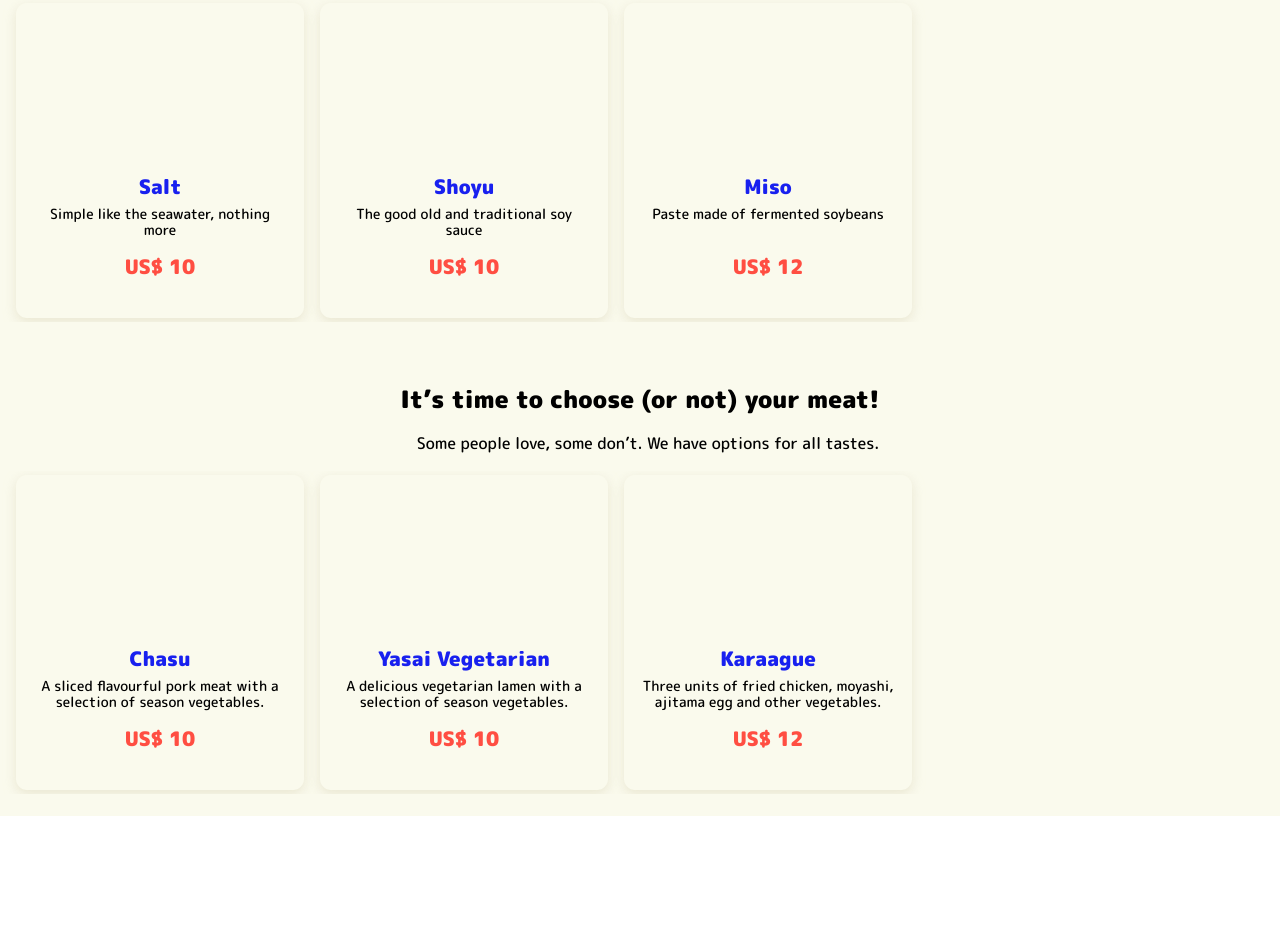
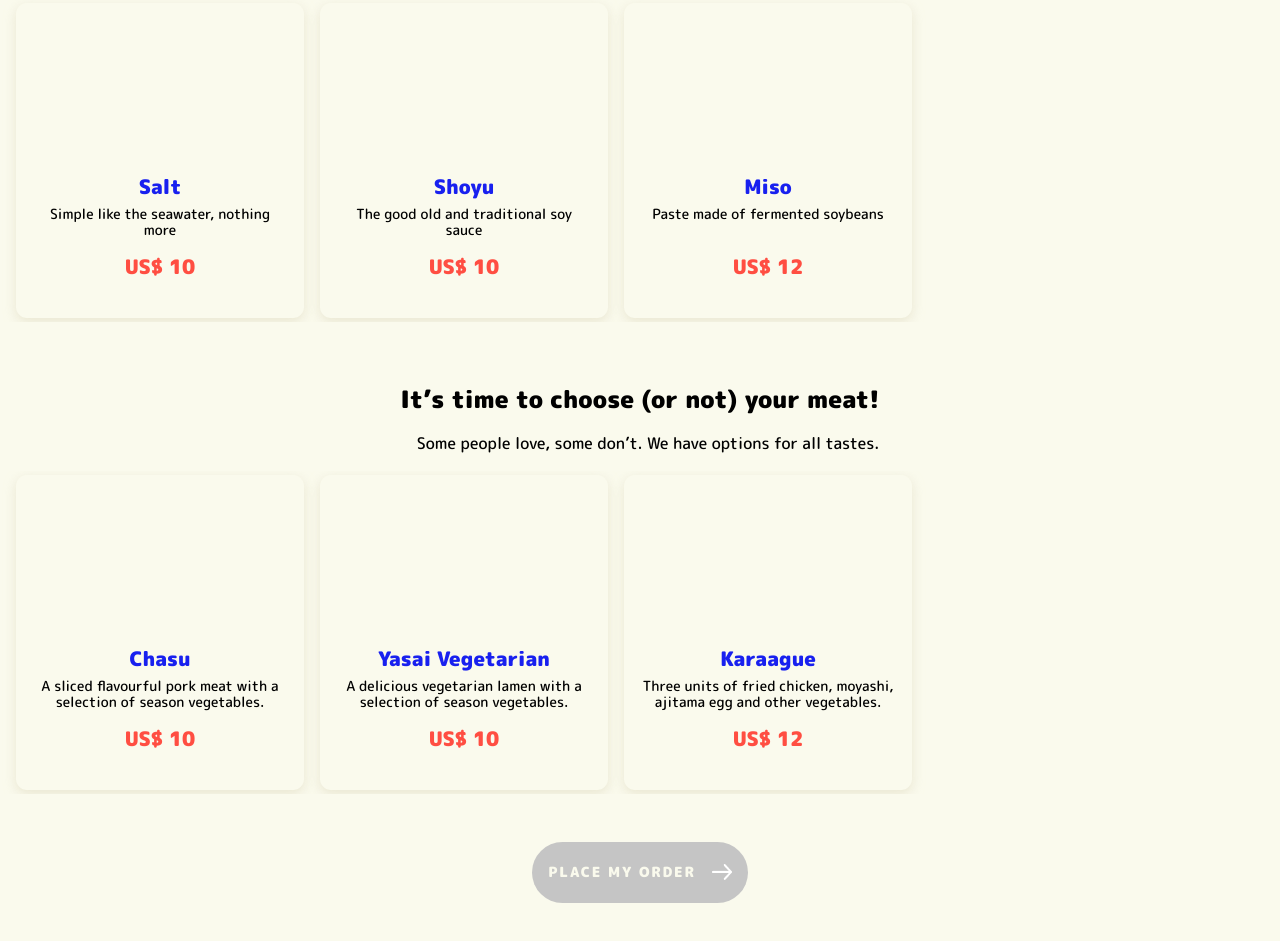
Before and after one commit to andre-cabral/ramengo, a website built with Parcel: page index.html in a window 1280 px wide. Shown: the part 579-1520 px from the top of the page. Before the commit the page ends 1395 px from the top, so only its background shows below. Built offline with nearby package versions, Linux system fonts and the light colour scheme; files whose address does not match are found by name.

Commit message:
feat: order button html and css done

```diff
--- a/index.html
+++ b/index.html
@@ -16,11 +16,12 @@
   </head>
 
   <body>
+    <div class="wrapper" id="order">
       <header class="header">
         <h1 class="header__logo"><img class="header__balao-azul" src="images/header/logo.png" alt="ramenGO!" /></h1>
         <img class="header__image" src="images/header/ilustracao.png" alt="Entregadora" />
         <h2 class="header__title">ラーメン</h3>
-      <h2 class="header__text--big">GO!</h3>
+        <h2 class="header__text header__text--big">GO!</h3>
         <h3 class="header__text">Enjoy a good ramen in the comfort of your house. Create your own ramen and choose your favorite flavour combination!</h3>
       </header>
 
@@ -76,5 +77,9 @@
         </div>
       </section>
 
+      <div class="container container--order">
+        <button class="button" name="order" id="order">Place my order</button>
+      </div>
+    </div>
   </body>
 </html>
--- a/index.scss
+++ b/index.scss
@@ -3,9 +3,10 @@ $blue: #1820EF;
 $red: #FF4E42;
 $yellow: #FFC024;
 $white: #FAFAED;
+$grey: #C5C5C5;
 
-$active-color: $blue;
-$inactive-color: $white;
+$color-active: $blue;
+$color-inactive: $white;
 
 $font-family-primary: "M PLUS Rounded 1c", sans-serif;
 
@@ -18,6 +19,10 @@ $weight-black: 900;
 
 body {
   font-family: $font-family-primary;
+}
+
+.wrapper {
+  background-color: $color-inactive;
 }
 
 .header {
@@ -53,20 +58,17 @@ body {
     color: $font-color-secondary;
 
     &--big{
-      font-family: $font-family-primary;
+      margin: 0 0 24px;
       font-size: 120px;
       line-height: 100px;
       font-weight: $weight-black;
-      text-align: center;
-      color: $font-color-secondary;
-      margin-bottom: 24px;
     }
   }
 }
 
 .selection {
   padding: 40px 0 22px;
-  background-color: $inactive-color;
+  background-color: $color-inactive;
 
   &__title {
     font-family: $font-family-primary;
@@ -138,7 +140,7 @@ body {
     line-height: 24px;
     font-weight: $weight-black;
     text-align: center;
-    color: $active-color;
+    color: $color-active;
     margin-bottom: 8px;
   }
 
@@ -162,3 +164,35 @@ body {
     color: $red;
   }
 }
+
+.container {
+  display: flex;
+  justify-content: center;
+  background-color: $color-inactive;
+
+  &--order{
+    padding: 26px 0 38px;
+  }
+}
+
+.button {
+  padding: 20px 52px 20px 16px;
+  background-color: $grey;
+  background-image: url(./images/button/arrow.png);
+  background-repeat: no-repeat;
+  background-position: center right 16px;
+  border: none;
+  border-radius: 50px;
+  font-family: $font-family-primary;
+  font-size: 14px;
+  line-height: 20.79px;
+  letter-spacing: 1.78px;
+  text-transform: uppercase;
+  font-weight: $weight-black;
+  text-align: center;
+  color: $font-color-secondary;
+
+  &--new-order {
+
+  }
+}
```
Also changed, not shown: images/button/arrow-yellow.png (added), images/button/arrow.png (added). Lines whose indentation alone changed are shown as unchanged.
